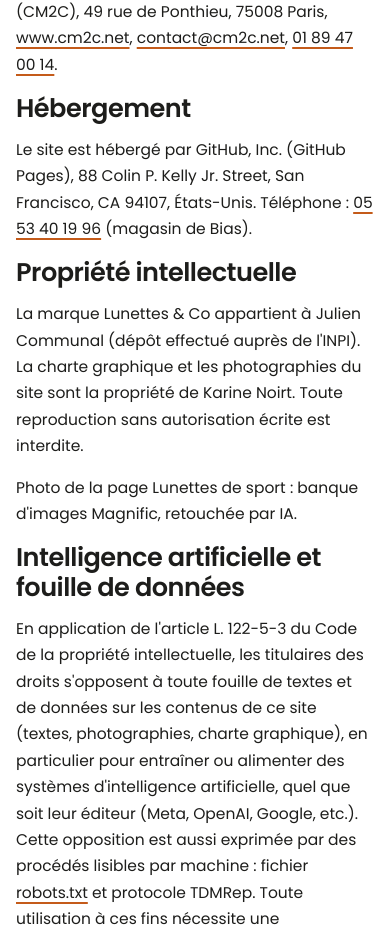
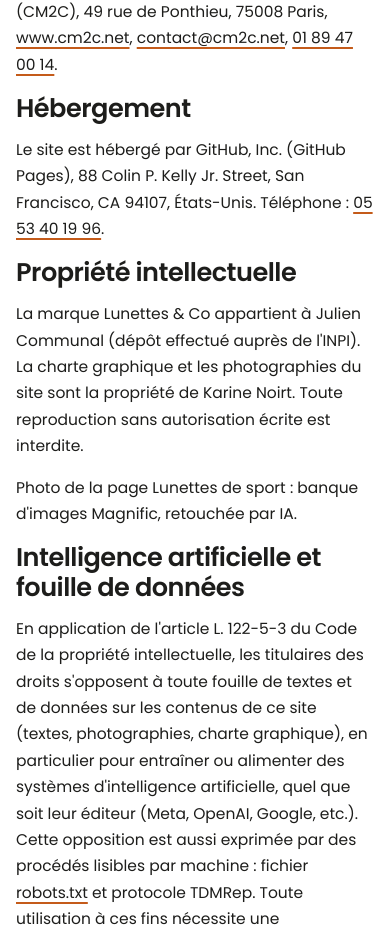
Before and after one commit to karinenoirt-art/lunettes-and-co, a plain HTML site: page mentions-legales/index.html in a window 390 px wide. Shown: the part 1292-2226 px from the top of the page. Drawn offline with Linux system fonts and the light colour scheme.

Commit message:
Mentions légales : téléphone de l'hébergement sans la précision « magasin de Bias »
Co-Authored-By: Claude Opus 5.5 <noreply@anthropic.com>

```diff
--- a/mentions-legales/index.html
+++ b/mentions-legales/index.html
@@ -102,7 +102,7 @@
   <a href="mailto:contact@cm2c.net">contact@cm2c.net</a>, <a href="tel:+33189470014">01 89 47 00 14</a>.</p>
   <h2>Hébergement</h2>
   <p>Le site est hébergé par GitHub, Inc. (GitHub Pages), 88 Colin P. Kelly Jr. Street, San Francisco, CA 94107, États-Unis.
-  Téléphone : <a href="tel:+33553401996">05 53 40 19 96</a> (magasin de Bias).</p>
+  Téléphone : <a href="tel:+33553401996">05 53 40 19 96</a>.</p>
   <h2>Propriété intellectuelle</h2>
   <p>La marque Lunettes &amp; Co appartient à Julien Communal (dépôt effectué auprès de l'INPI). La charte graphique et les
   photographies du site sont la propriété de Karine Noirt. Toute reproduction sans autorisation écrite est interdite.</p>
```
Also changed, not shown: 1 other file.
